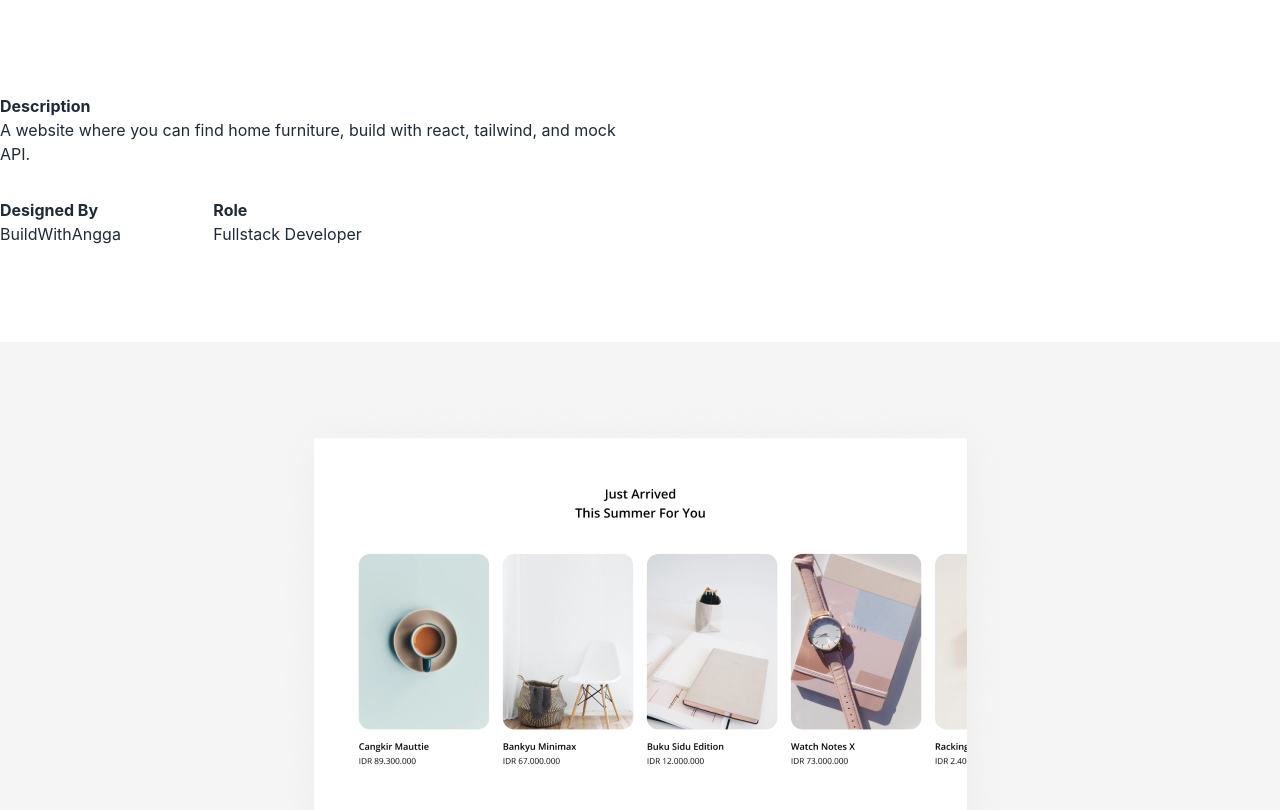
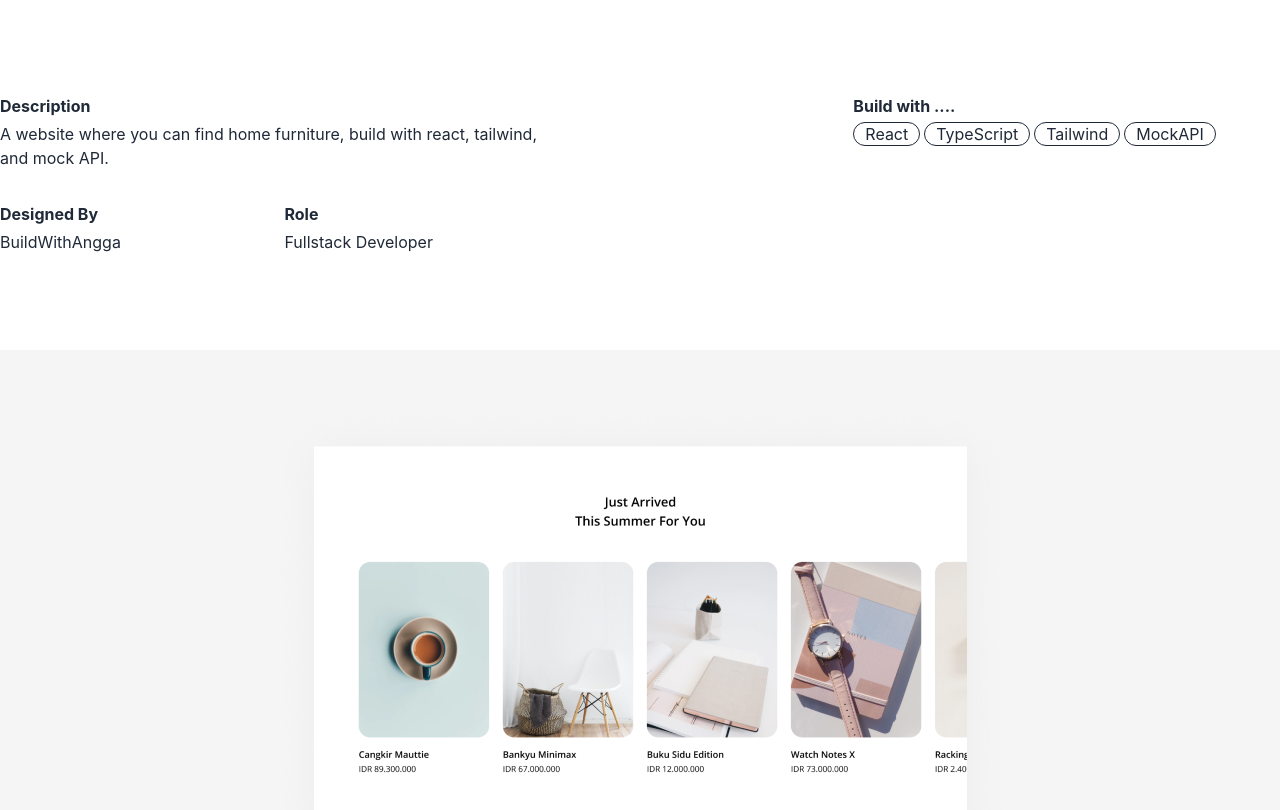
Before and after one commit to ngrwisnu/portfolio-v2, a Next.js app: page /works/luxerior in a window 1280 px wide. Shown: the part 910-1720 px from the top of the page. Built offline with nearby package versions, Linux system fonts and the light colour scheme.

Commit message:
feat: add a new section to show all the technologies used in each project

```diff
--- a/data/works.ts
+++ b/data/works.ts
@@ -72,7 +72,7 @@ const data: WorksType[] = [
       "lx-prev3.jpg",
       "lx-prev4.jpg",
     ],
-    technologies: ["ReactJS", "TypeScript", "Tailwind", "MockAPI"],
+    technologies: ["React", "TypeScript", "Tailwind", "MockAPI"],
     isSelected: true,
     linkExternal: "https://luxerior.netlify.app/",
     gradient:
@@ -95,7 +95,15 @@ const data: WorksType[] = [
       "ts-prev4.jpg",
       "ts-prev5.jpg",
     ],
-    technologies: ["NextJS", "TypeScript", "NodeJS", "ExpressJS", "MongoDB"],
+    technologies: [
+      "React",
+      "Next",
+      "TypeScript",
+      "Node",
+      "Express",
+      "MongoDB",
+      "JWT",
+    ],
     isSelected: true,
     linkExternal: "https://topstore.vercel.app/",
     gradient:
--- a/pages/works/[slug]/index.tsx
+++ b/pages/works/[slug]/index.tsx
@@ -65,25 +65,50 @@ const ProjectDetail = () => {
                   </div>
 
                   {/* Description */}
-                  <div className="w-full lg:w-1/2">
+                  <div className="flex w-full flex-wrap gap-8 md:gap-0">
+                    <div className="basis-full md:basis-2/3">
                       <div className="detail__description mb-8">
                         <h5>
                           <strong>Description</strong>
                         </h5>
-                      <p className="dark:text-stone-300">{item.description}</p>
+                        <p className="mt-1 dark:text-stone-300 md:w-2/3">
+                          {item.description}
+                        </p>
                       </div>
                       <div className="detail__more-info flex">
                         <div className="more-info__designed-by basis-1/2 md:basis-1/3">
                           <h5>
                             <strong>Designed By</strong>
                           </h5>
-                        <p className="dark:text-stone-300">{item.designedBy}</p>
+                          <p className="mt-1 dark:text-stone-300">
+                            {item.designedBy}
+                          </p>
                         </div>
                         <div className="more-info__role basis-1/2 md:basis-1/3">
                           <h5>
                             <strong>Role</strong>
                           </h5>
-                        <p className="dark:text-stone-300">{item.myRole}</p>
+                          <p className="mt-1 dark:text-stone-300">
+                            {item.myRole}
+                          </p>
+                        </div>
+                      </div>
+                    </div>
+                    <div className="basis-full md:basis-1/3">
+                      <h5>
+                        <strong>Build with ....</strong>
+                      </h5>
+                      <div className="mt-1 flex w-full flex-wrap gap-1">
+                        {item.technologies.map((tech: string) => {
+                          return (
+                            <div
+                              className="badge-outline badge badge-lg"
+                              key={tech}
+                            >
+                              {tech}
+                            </div>
+                          );
+                        })}
                       </div>
                     </div>
                   </div>
```
Lines whose indentation alone changed are shown as unchanged.
